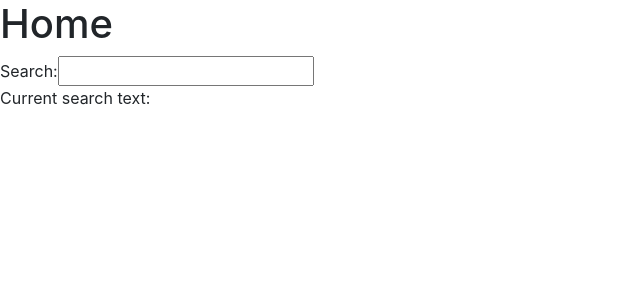
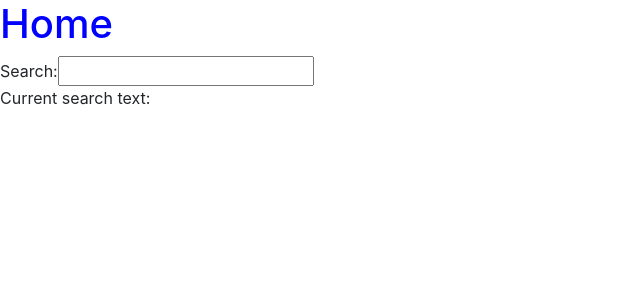
Before and after one commit to gris1986/continuehelpanangel, a React (Create React App) app: page / in a window 1280 px wide. Shown: the top 300 px of the page, without its empty margins (0-640 px from the left). Built offline with nearby package versions, Linux system fonts and the light colour scheme.

Commit message:
Added sample module.css file.

```diff
--- a/src/containers/Home/Home.jsx
+++ b/src/containers/Home/Home.jsx
@@ -1,4 +1,5 @@
 import React, { Component } from 'react';
+import { HomeStyle } from './Home.module.css';
 
 class Home extends Component {
   state = {
@@ -14,7 +15,7 @@ class Home extends Component {
     const { searchText } = this.state;
     return (
       <>
-        <h1>Home</h1>
+        <h1 className={HomeStyle}>Home</h1>
         Search:
         <input onChange={this.clickListener} type="text" value={searchText} />
         <p>
--- /dev/null
+++ b/src/containers/Home/Home.module.css
@@ -0,0 +1,3 @@
+.HomeStyle {
+    color: blue;
+}
```
